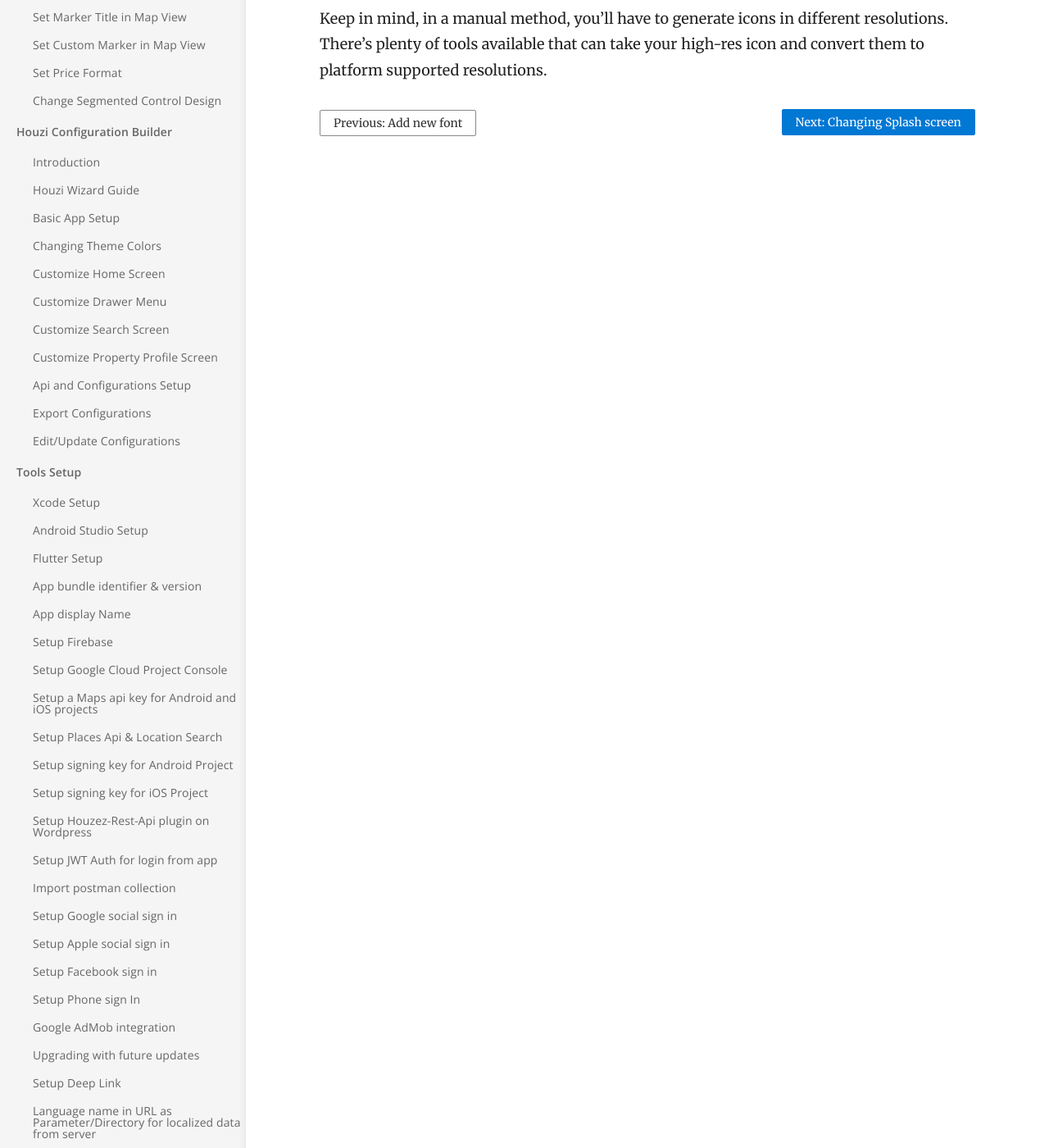
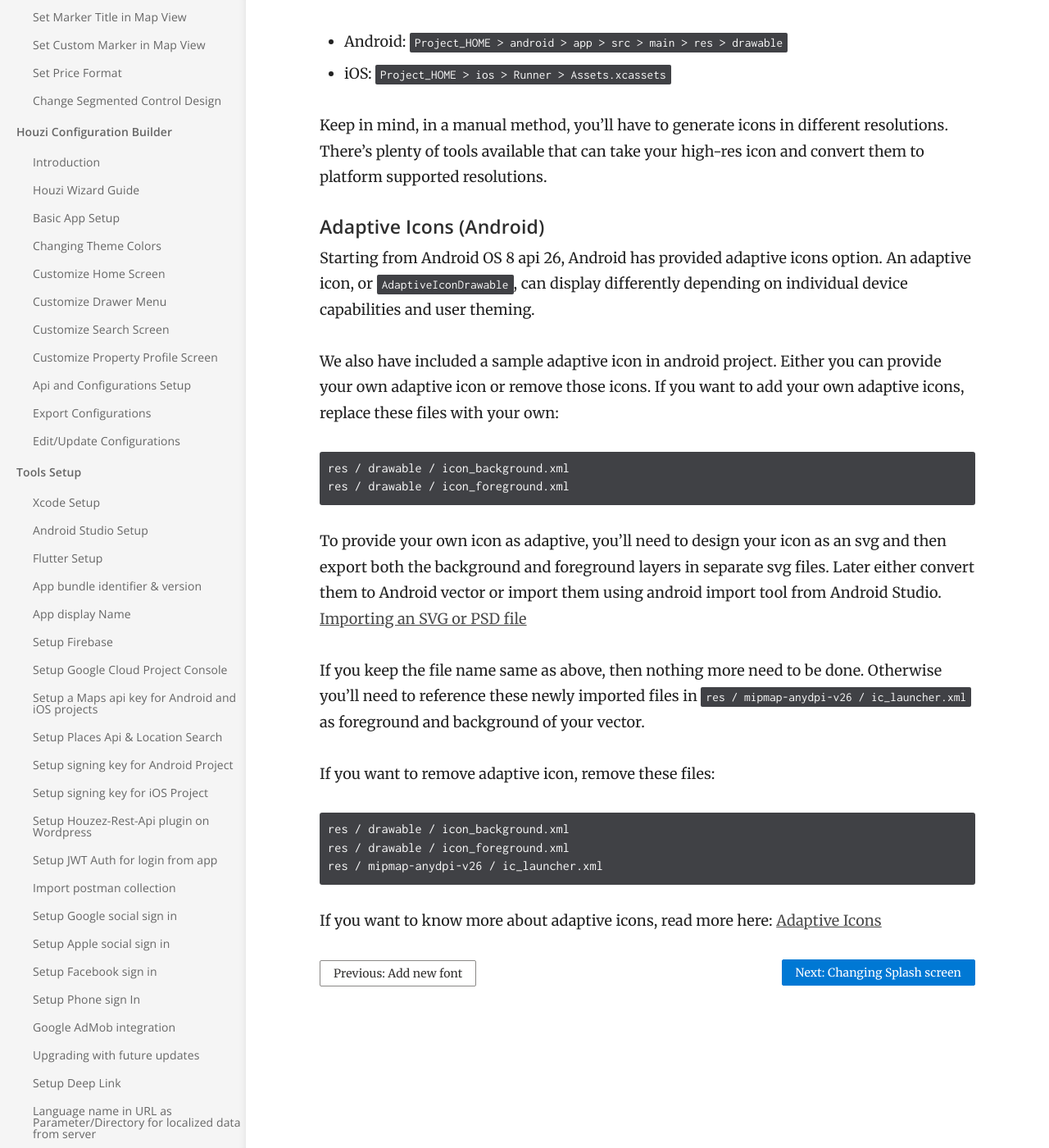
Before and after one commit to booleanbites/houzi-doc, a Jekyll site: the page built from _docs/app-setup/change_icon.md, in a window 1280 px wide and 1400 px high, scrolled down 1061 px. Shown: the whole window at 82% size. Built offline with Jekyll 4.4.1, drawn with Linux system fonts in a browser that asks for light colours; some of the changed text lies outside the part shown.

Commit message:
added adaptive icon doc

````diff
--- a/_docs/app-setup/change_icon.md
+++ b/_docs/app-setup/change_icon.md
@@ -3,6 +3,12 @@ title: Changing App Icon
 category: App Setup
 order: 3
 ---
+
+Since this is a Flutter app, and it generates both Android and iOS projects. You'll need to change icons in each platform project.
+
+
+
+#### Automatic Way
 
 **Flutter Launcher Icons** has been designed to help quickly generate launcher icons for both Android and iOS:
 1. [Flutter Launcher Icon](https://pub.dartlang.org/packages/flutter_launcher_icons).
@@ -35,3 +41,30 @@ You can manually replace icons in Android and iOS projects at following places:
 - iOS: `Project_HOME > ios > Runner > Assets.xcassets`
 
 Keep in mind, in a manual method, you’ll have to generate icons in different resolutions. There’s plenty of tools available that can take your high-res icon and convert them to platform supported resolutions.
+
+
+#### Adaptive Icons (Android)
+
+Starting from Android OS 8 api 26, Android has provided adaptive icons option. An adaptive icon, or `AdaptiveIconDrawable`, can display differently depending on individual device capabilities and user theming.
+
+We also have included a sample adaptive icon in android project. Either you can provide your own adaptive icon or remove those icons.
+If you want to add your own adaptive icons, replace these files with your own:
+
+```
+res / drawable / icon_background.xml
+res / drawable / icon_foreground.xml
+```
+
+To provide your own icon as adaptive, you'll need to design your icon as an svg and then export both the background and foreground layers in separate svg files. Later either convert them to Android vector or import them using android import tool from Android Studio. [Importing an SVG or PSD file](https://developer.android.com/studio/write/vector-asset-studio#svg)
+
+If you keep the file name same as above, then nothing more need to be done. Otherwise you'll need to reference these newly imported files in `res / mipmap-anydpi-v26 / ic_launcher.xml` as foreground and background of your vector.
+
+If you want to remove adaptive icon, remove these files:
+
+```
+res / drawable / icon_background.xml
+res / drawable / icon_foreground.xml
+res / mipmap-anydpi-v26 / ic_launcher.xml
+```
+
+If you want to know more about adaptive icons, read more here: [Adaptive Icons](https://developer.android.com/develop/ui/views/launch/icon_design_adaptive)
````
Also changed, not shown: _docs/tools/jwt_auth.md (+1 -1 lines).
